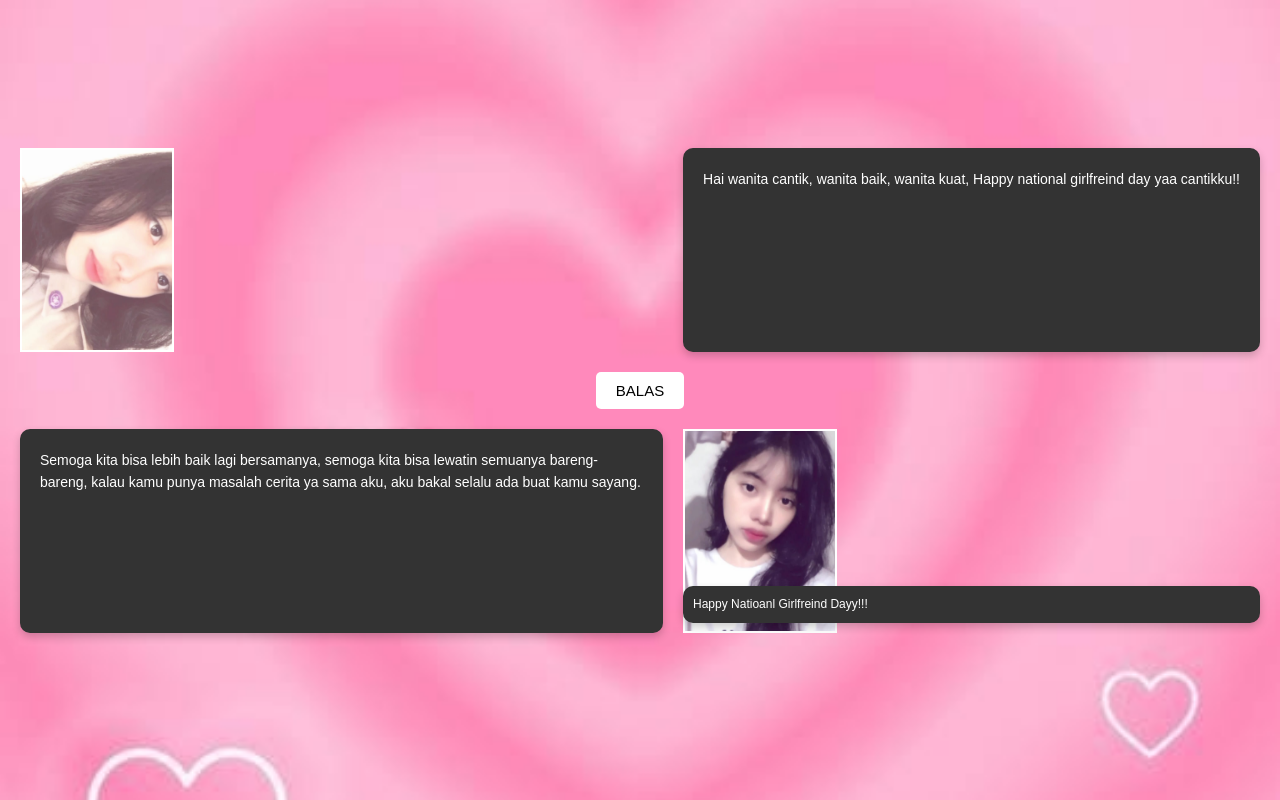
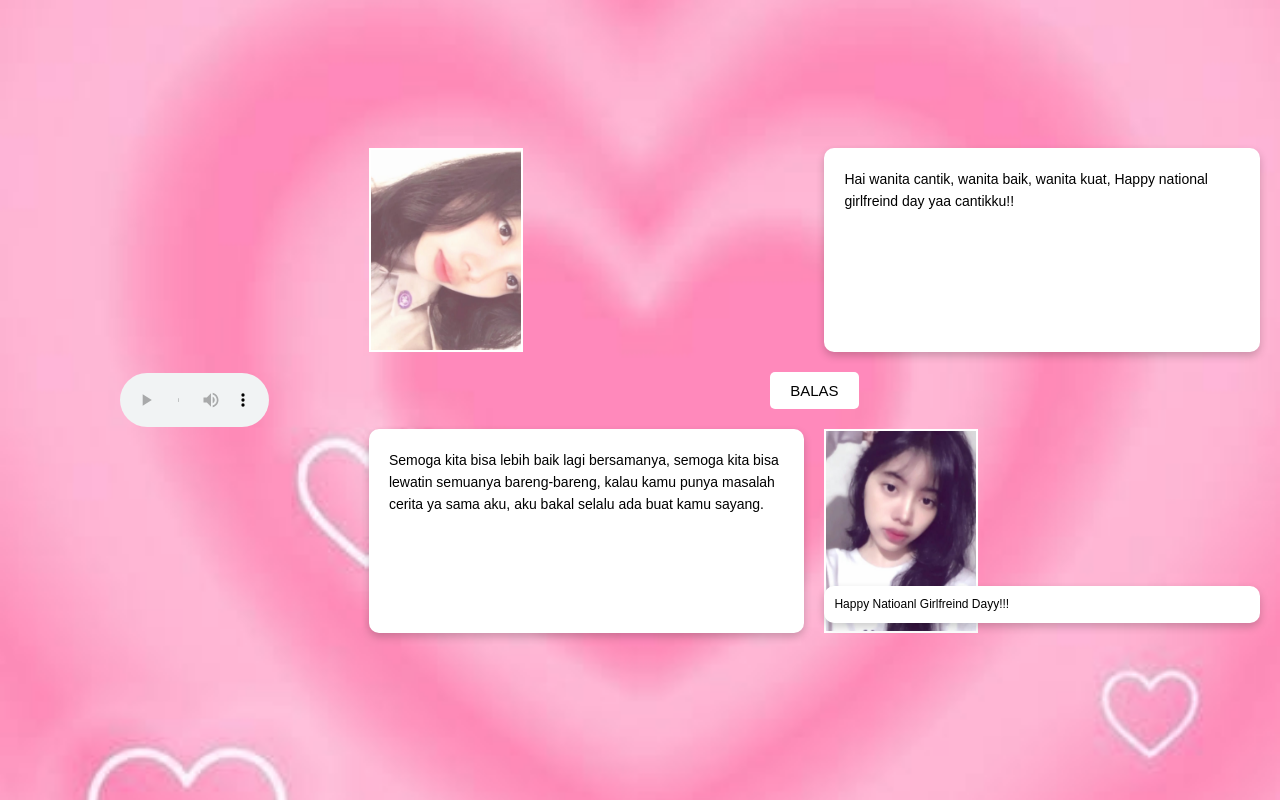
Before and after one commit to zahranxs/zahran.github.io, a plain HTML site: page index.html in a window 1280 px wide. Drawn offline with Linux system fonts and the light colour scheme.

Commit message:
Add files via upload

```diff
--- a/index.html
+++ b/index.html
@@ -7,8 +7,9 @@
         <link rel="stylesheet" href="main.css">
     </head>
 <body>
-    <audio autoplay>
+    <audio controls autoplay>
         <source src="MyGirl.mp3" type="audio/mpeg">
+        Your browser does not support the audio element.
     </audio>
     <div class="container">
         <div class="box box-top-left">
--- a/main.css
+++ b/main.css
@@ -10,6 +10,12 @@ body {
     background-position: center;
     font-family: Arial, sans-serif;
     box-sizing: border-box;
+}
+
+audio {
+    padding: 100px;
+    position: center
+    ;
 }
 
 .container {
@@ -50,8 +56,8 @@ body {
 }
 
 .text {
-    color: white;
-    background-color: #333;
+    color: black;
+    background-color: #ffffff;
     padding: 20px;
     border-radius: 10px;
     box-shadow: 0 4px 8px rgba(0, 0, 0, 0.2);
```
